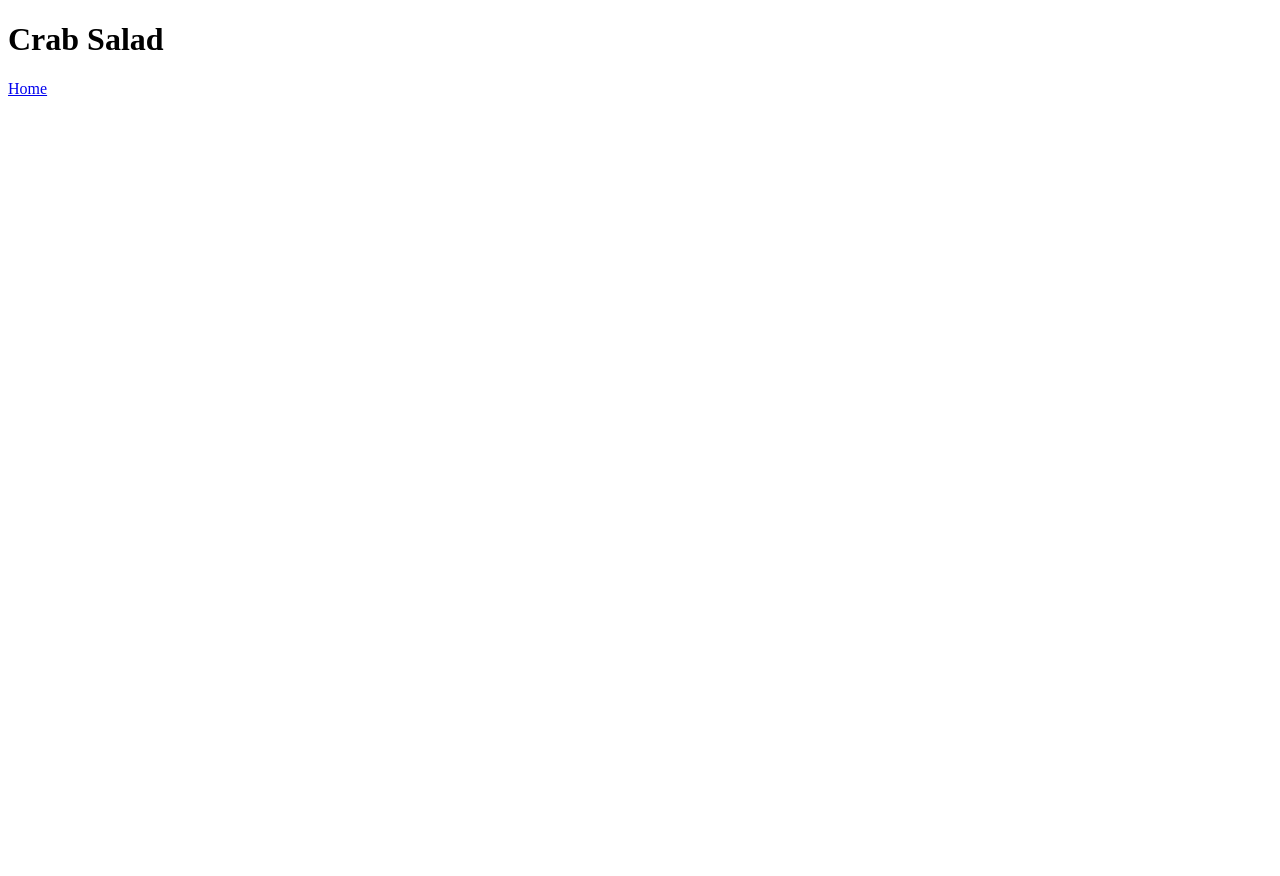
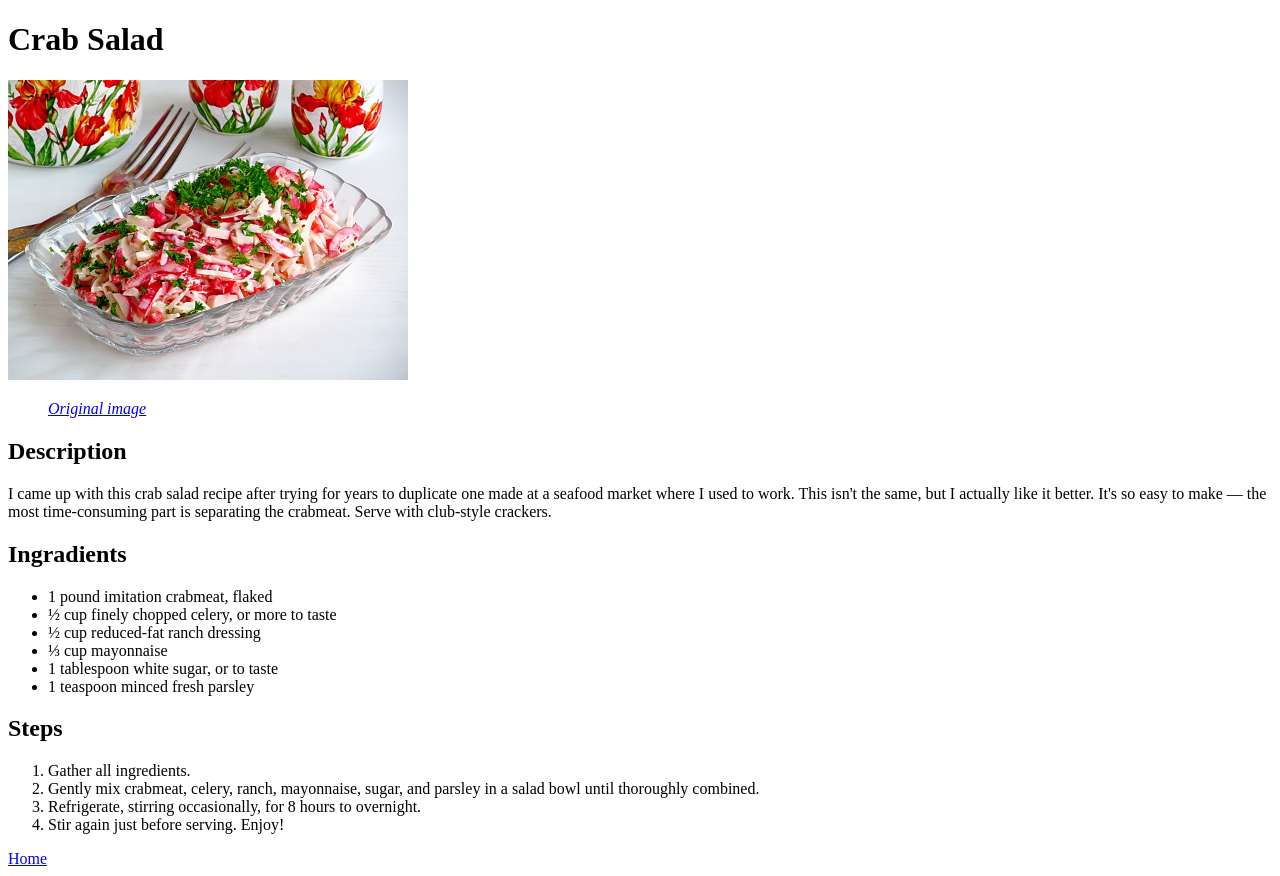
Before and after one commit to GrigorijeVigil/odin-recipes, a plain HTML site: page recipes/crab-salad.html in a window 1280 px wide. Before the commit the page ends 800 px from the top, so only its background shows below. Drawn offline with Linux system fonts and the light colour scheme.

Commit message:
Add crab salad recipe and image

```diff
--- a/recipes/crab-salad.html
+++ b/recipes/crab-salad.html
@@ -7,6 +7,47 @@
     </head>
     <body>
         <h1>Crab Salad</h1>
+        <img src="../img/crab-salad.jpg" alt="crab salad" height="300" />
+        <figure>
+            <em
+                ><a
+                    href="https://img.delo-vcusa.ru/2019/12/Krabovyj-salat-so-sladkim-pertsem-i-redkoj.jpg"
+                    >Original image</a
+                ></em
+            >
+        </figure>
+
+        <h2>Description</h2>
+        <p>
+            I came up with this crab salad recipe after trying for years to
+            duplicate one made at a seafood market where I used to work. This
+            isn't the same, but I actually like it better. It's so easy to make
+            — the most time-consuming part is separating the crabmeat. Serve
+            with club-style crackers.
+        </p>
+
+        <h2>Ingradients</h2>
+        <ul>
+            <li>1 pound imitation crabmeat, flaked</li>
+            <li>½ cup finely chopped celery, or more to taste</li>
+            <li>½ cup reduced-fat ranch dressing</li>
+            <li>⅓ cup mayonnaise</li>
+            <li>1 tablespoon white sugar, or to taste</li>
+            <li>1 teaspoon minced fresh parsley</li>
+        </ul>
+
+        <h2>Steps</h2>
+        <ol>
+            <li>Gather all ingredients.</li>
+            <li>
+                Gently mix crabmeat, celery, ranch, mayonnaise, sugar, and
+                parsley in a salad bowl until thoroughly combined.
+            </li>
+            <li>
+                Refrigerate, stirring occasionally, for 8 hours to overnight.
+            </li>
+            <li>Stir again just before serving. Enjoy!</li>
+        </ol>
 
         <a href="../index.html">Home</a>
     </body>
```
Also changed, not shown: recipes/curry-chicken.html (+15 -0 lines), img/crab-salad.jpg (added).
